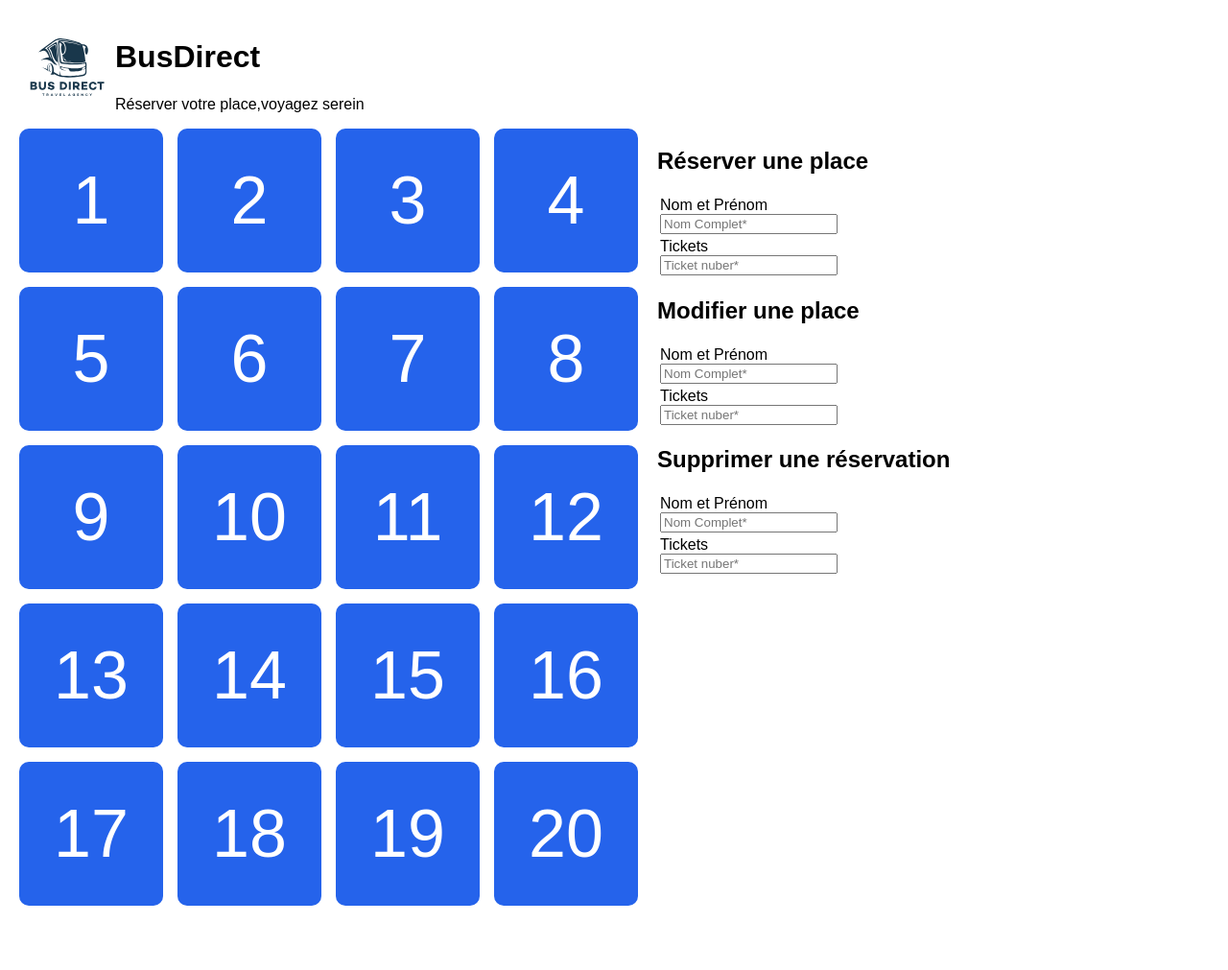
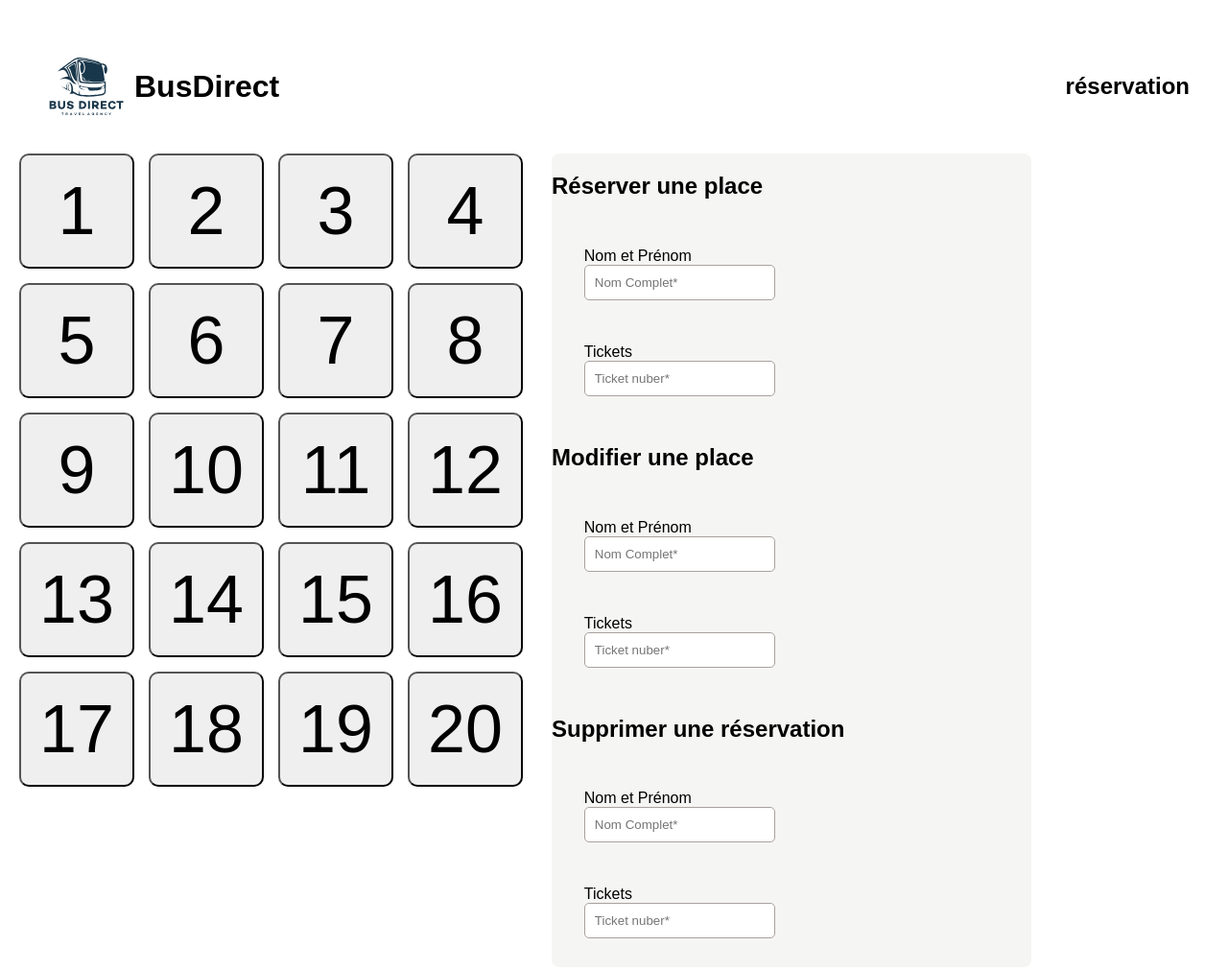
Before and after one commit to khadraouy79-web/BusDirect, a plain HTML site: page idex.html in a window 1280 px wide. Shown: the whole page at 96% size. Before the commit the page ends 964 px from the top, so only its background shows below. Drawn offline with Linux system fonts and the light colour scheme; a script that the page names is missing.

```diff
--- a/idex.html
+++ b/idex.html
@@ -5,45 +5,47 @@
     <meta name="viewport" content="width=device-width, initial-scale=1.0">
     <link rel="stylesheet" href="styles.css">
     <script src="script.js" defer></script>
-    <img class="logo" src="imgs/logo.svg">
     <title>BusDirect</title>
 </head>
 <body>
     <header class="en-tete">
-<h1>BusDirect</h1>
-<p>Réserver votre place,voyagez serein</p>
+
+  <img class="logo" src="imgs/logo.svg">
+  <h1 class="tete-left">BusDirect</h1>
+  <h2 class="tete-right">réservation</h2>
+
     </header>
 
     <main>
     <section class="enter-face">
      <div class="seats-container">
-        <div class="seat" style="grid-area: box-1">1</div>
-        <div class="seat" style="grid-area: box-2">2</div>
-        <div class="seat" style="grid-area: box-3">3</div>
-        <div class="seat" style="grid-area: box-4">4</div>
-        <div class="seat" style="grid-area: box-5">5</div>
-        <div class="seat" style="grid-area: box-6">6</div>
-        <div class="seat" style="grid-area: box-7">7</div>
-        <div class="seat" style="grid-area: box-8">8</div>
-        <div class="seat" style="grid-area: box-9">9</div>
-        <div class="seat" style="grid-area: box-10">10</div>
-        <div class="seat" style="grid-area: box-11">11</div>
-        <div class="seat" style="grid-area: box-12">12</div>
-        <div class="seat" style="grid-area: box-13">13</div>
-        <div class="seat" style="grid-area: box-14">14</div>
-        <div class="seat" style="grid-area: box-15">15</div>
-        <div class="seat" style="grid-area: box-16">16</div>
-        <div class="seat" style="grid-area: box-17">17</div>
-        <div class="seat" style="grid-area: box-18">18</div>
-        <div class="seat" style="grid-area: box-19">19</div>
-        <div class="seat" style="grid-area: box-20">20</div>
+        <button class="seat" style="grid-area: box-1">1</button>
+        <button class="seat" style="grid-area: box-2">2</button>
+        <button class="seat" style="grid-area: box-3">3</button>
+        <button class="seat" style="grid-area: box-4">4</button>
+        <button class="seat" style="grid-area: box-5">5</button>
+        <button class="seat" style="grid-area: box-6">6</button>
+        <button class="seat" style="grid-area: box-7">7</button>
+        <button class="seat" style="grid-area: box-8">8</dbuttoniv>
+        <button class="seat" style="grid-area: box-9">9</button>
+        <button class="seat" style="grid-area: box-10">10</button>
+        <button class="seat" style="grid-area: box-11">11</button>
+        <button class="seat" style="grid-area: box-12">12</button>
+        <button class="seat" style="grid-area: box-13">13</button>
+        <button class="seat" style="grid-area: box-14">14</button>
+        <button class="seat" style="grid-area: box-15">15</button>
+        <button class="seat" style="grid-area: box-16">16</button>
+        <button class="seat" style="grid-area: box-17">17</button>
+        <button class="seat" style="grid-area: box-18">18</button>
+        <button class="seat" style="grid-area: box-19">19</button>
+        <button class="seat" style="grid-area: box-20">20</button>
 
      </div>
      <aside class="unfomation">
         <h2 class="ticket-titel">Réserver une place</h2>
 
      <table>
-      <div>
+      <div class="table1">
        <tr>
          <td><label for="Name">Nom et Prénom</label><br><input type="text" placeholder="Nom Complet*" class="name" id="name"></td>
         </tr>
@@ -57,7 +59,7 @@
            <h2 class="ticket-titel">Modifier une place</h2>
 
      <table>
-      <div>
+      <div class="table2">
        <tr>
          <td><label for="Name">Nom et Prénom</label><br><input type="text" placeholder="Nom Complet*" class="name" id="name"></td>
         </tr>
@@ -69,7 +71,7 @@
            <h2 class="ticket-titel">Supprimer une réservation</h2>
 
      <table>
-      <div>
+      <div class="table3">
        <tr>
          <td><label for="Name">Nom et Prénom</label><br><input type="text" placeholder="Nom Complet*" class="name" id="name"></td>
         </tr>
--- a/styles.css
+++ b/styles.css
@@ -12,8 +12,8 @@ body {
 }
 
 .seat{
-    background-color: #2563eb;
-    color: white;
+
+
     border-radius: 10px;
     display: grid;
     place-items: center;
@@ -22,8 +22,8 @@ body {
 
 .seats-container {
     display: grid;
-    grid-auto-columns: 150px;
-    grid-auto-rows: 150px ;
+    grid-auto-columns: 120px;
+    grid-auto-rows: 120px ;
     gap: 15px;
        grid-template-areas:
         "box-1 box-2 box-3 box-4"
@@ -31,9 +31,12 @@ body {
         "box-9 box-10 box-11 box-12"
         "box-13 box-14 box-15 box-16"
         "box-17 box-18 box-19 box-20"
-
         ;
 
+}
+
+.seat:nth-child(4n + 3) {
+    grid-column-start: 4;
 }
 
 .logo {
@@ -43,10 +46,56 @@ body {
 
 .enter-face {
     display: flex;
-    width:100%;
-    gap: 20px;
+    align-items: flex-start;
+    gap: 30px;
 }
+
 
 .unfomation {
     width: 200%;
 }
+
+.en-tete {
+    display: flex;
+    justify-content: space-between;
+    align-items: center;
+    margin: 20px;
+}
+
+.tete-left {
+    margin-right: auto;
+}
+
+
+
+.unfomation {
+background-color: #F5F5F4;
+border-radius: 8px;
+border-collapse: separate;
+border-spacing: 20px 15px;
+ width: 500px;
+}
+
+.unfomation table td {
+
+     padding: 3%;
+
+}
+
+.unfomation table {
+    border-collapse: separate;
+    border-spacing: 20px 15px;
+    width: 100%;
+}
+
+
+.unfomation input {
+border: 1px solid #A8A29E ;
+border-radius: 5px;
+padding: 10px;
+
+}
+
+.seats-container .seat:active {
+scale: 1.05px;
+}
```
